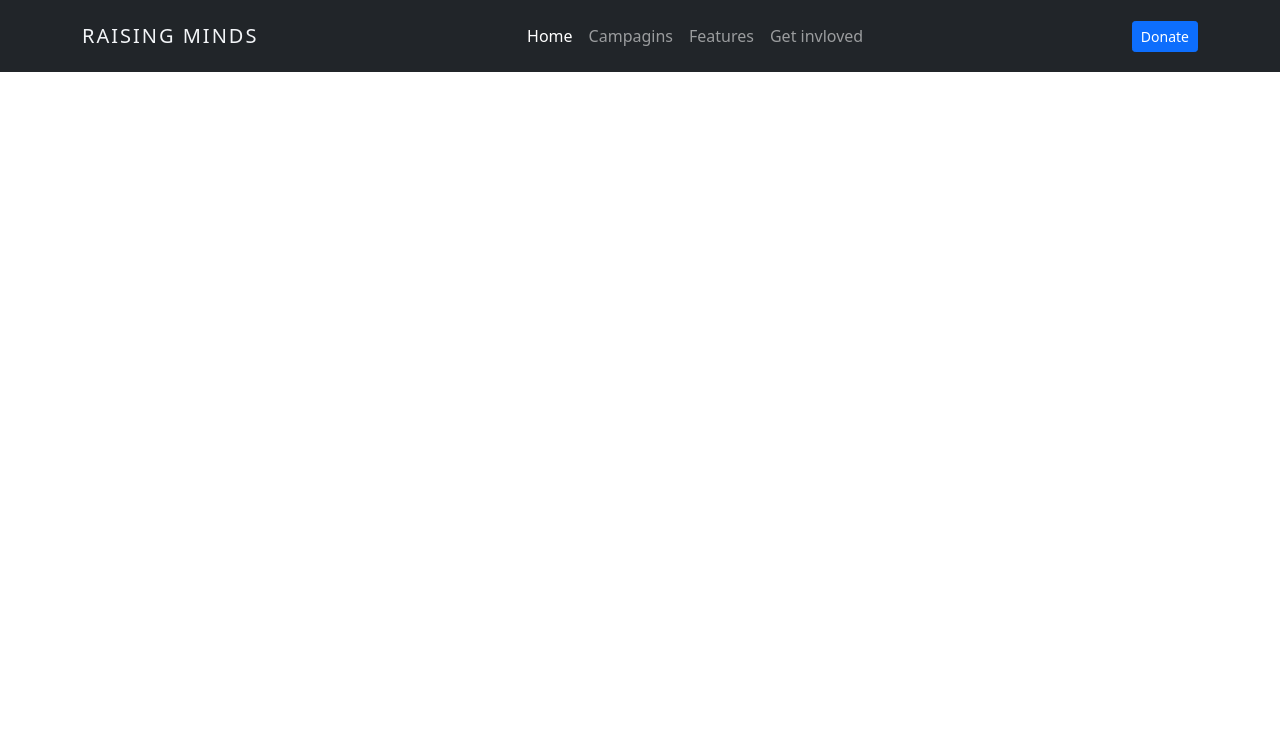
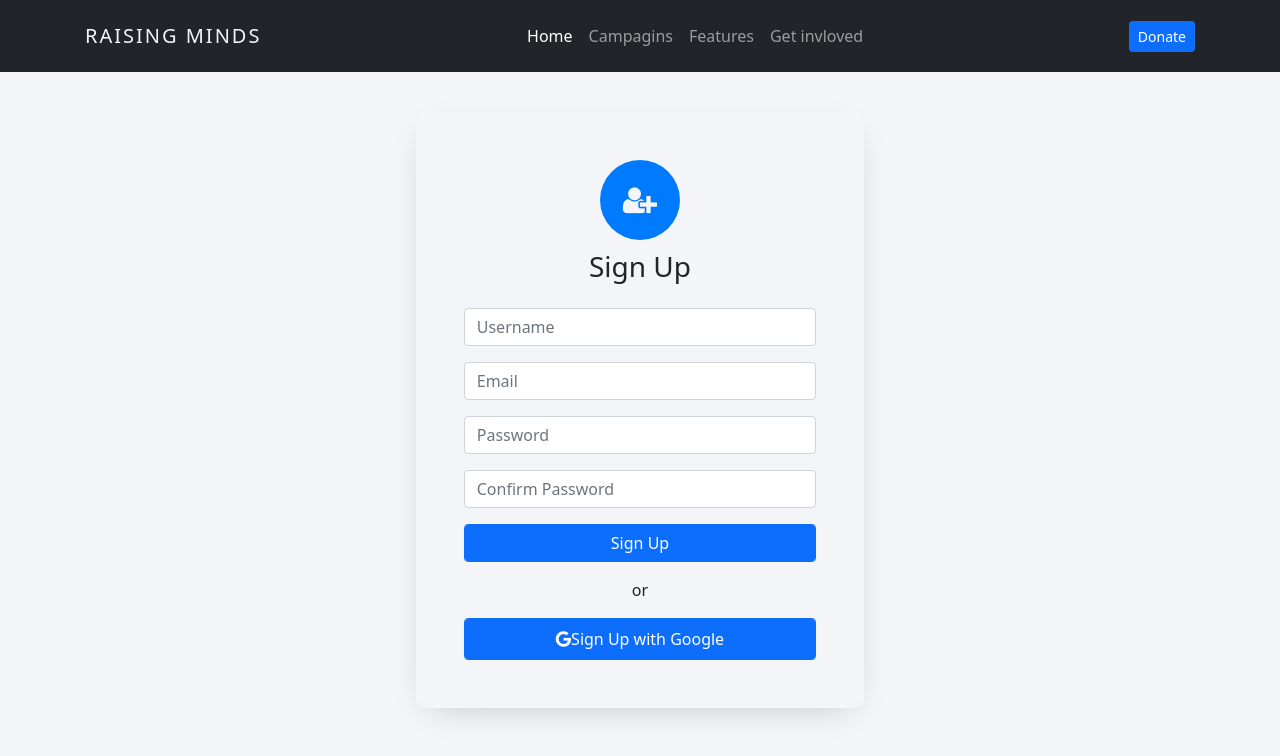
Before and after one commit to Coding-Hamsters/Raising-Minds, a Django app: template RaisingMinds/users/templates/users/signup.html in a window 1280 px wide. Shown: the top 756 px of the page. Run offline with Django 4.2, Linux system fonts and the light colour scheme; the template is opened without the code that fills it, so the values that code supplies are empty.

Commit message:
Added Changes To the Signup Page
Added Changes To the Signup Page

```diff
--- a/RaisingMinds/users/static/users/css/signup.css
+++ b/RaisingMinds/users/static/users/css/signup.css
@@ -1,3 +1,7 @@
+body{
+    background-color: #f3f5f8;
+}
+
 .logo {
     display: flex;
     font-size: 20px;
@@ -11,3 +15,94 @@
 a {
     text-decoration: none;
 }
+
+.ftco-section {
+    padding: 2.5em 0;
+}
+
+.container {
+    width: 100%;
+    padding-right: 15px;
+    padding-left: 15px;
+    margin-right: auto;
+    margin-left: auto; }
+    @media (min-width: 576px) {
+      .container {
+        max-width: 540px; } }
+    @media (min-width: 768px) {
+      .container {
+        max-width: 720px; } }
+    @media (min-width: 992px) {
+      .container {
+        max-width: 960px; } }
+    @media (min-width: 1200px) {
+      .container {
+        max-width: 1140px; }
+}
+
+.container-fluid {
+    width: 100%;
+    padding-right: 15px;
+    padding-left: 15px;
+    margin-right: auto;
+    margin-left: auto;
+}
+
+.login-wrap {
+    position: relative;
+    background: #f3f5f8;
+    border-radius: 10px;
+    -webkit-box-shadow: 0px 10px 34px -15px rgba(0, 0, 0, 0.24);
+    -moz-box-shadow: 0px 10px 34px -15px rgba(0, 0, 0, 0.24);
+    box-shadow: 0px 10px 34px -15px rgba(0, 0, 0, 0.24);
+}
+
+.login-wrap h3 {
+    font-weight: 300;
+}
+
+.login-wrap .icon {
+    width: 80px;
+    height: 80px;
+    background: #007bff;
+    border-radius: 50%;
+    font-size: 30px;
+    margin: 0 auto;
+    margin-bottom: 10px;
+}
+
+.login-wrap .icon span {
+    color: #f3f5f8;
+}
+
+.form-group {
+    margin-bottom: 1rem;
+}
+
+.form-inline .form-group {
+    display: -webkit-box;
+    display: -ms-flexbox;
+    display: flex;
+    -webkit-box-flex: 0;
+    -ms-flex: 0 0 auto;
+    flex: 0 0 auto;
+    -webkit-box-orient: horizontal;
+    -webkit-box-direction: normal;
+    -ms-flex-flow: row wrap;
+    flex-flow: row wrap;
+    -webkit-box-align: center;
+    -ms-flex-align: center;
+    align-items: center;
+    margin-bottom: 0;
+}
+
+.rounded-left {
+    border-top-left-radius: 0.25rem !important;
+    border-bottom-left-radius: 0.25rem !important;
+}
+
+.btn-blue {
+    background-color: #007bff;
+    color: white;
+    border: #007bff;
+}
--- a/RaisingMinds/users/templates/users/signup.html
+++ b/RaisingMinds/users/templates/users/signup.html
@@ -45,6 +45,52 @@
     </nav>
     <!-- end of nav bar -->
 
+    <!-- sign up form -->
+    <section class="ftco-section">
+        <div class="container">
+        <div class="row justify-content-center">
+            <div class="col-md-7 col-lg-5">
+            <div class="login-wrap p-4 p-md-5">
+                <div class="icon d-flex align-items-center justify-content-center">
+                <span class="fa fa-user-plus"></span>
+                </div>
+                <h3 class="text-center mb-4">Sign Up</h3>
+                <form action="#" class="login-form">
+                <div class="form-group">
+                    <input type="text" class="form-control rounded-left" placeholder="Username" required>
+                </div>
+
+                <div class="form-group">
+                    <input type="email" class="form-control rounded-left" placeholder="Email" required>
+                </div>
+                <div class="form-group d-flex">
+                    <input type="password" class="form-control rounded-left" placeholder="Password" required>
+                </div>
+                <div class="form-group d-flex">
+                    <input type="password" class="form-control rounded-left" placeholder="Confirm Password" required>
+                </div>
+
+
+
+                <div class="form-group">
+                    <button type="submit" class="form-control btn btn-primary rounded submit px-3">Sign Up</button>
+                </div>
+                <div class="text-center">
+                    <p>or</p>
+                </div>
+
+                <!-- Sign up with Google -->
+                <a href="#"> <button type="button"
+                    class="form-control btn btn-primary rounded submit px-3 signup-font p-2  ">
+                    <i class="fab fa-google"></i>Sign Up with Google </button></a>
+                </form>
+            </div>
+            </div>
+        </div>
+        </div>
+    </section>
+    <!-- end of signup form -->
+
 
 
 
```
